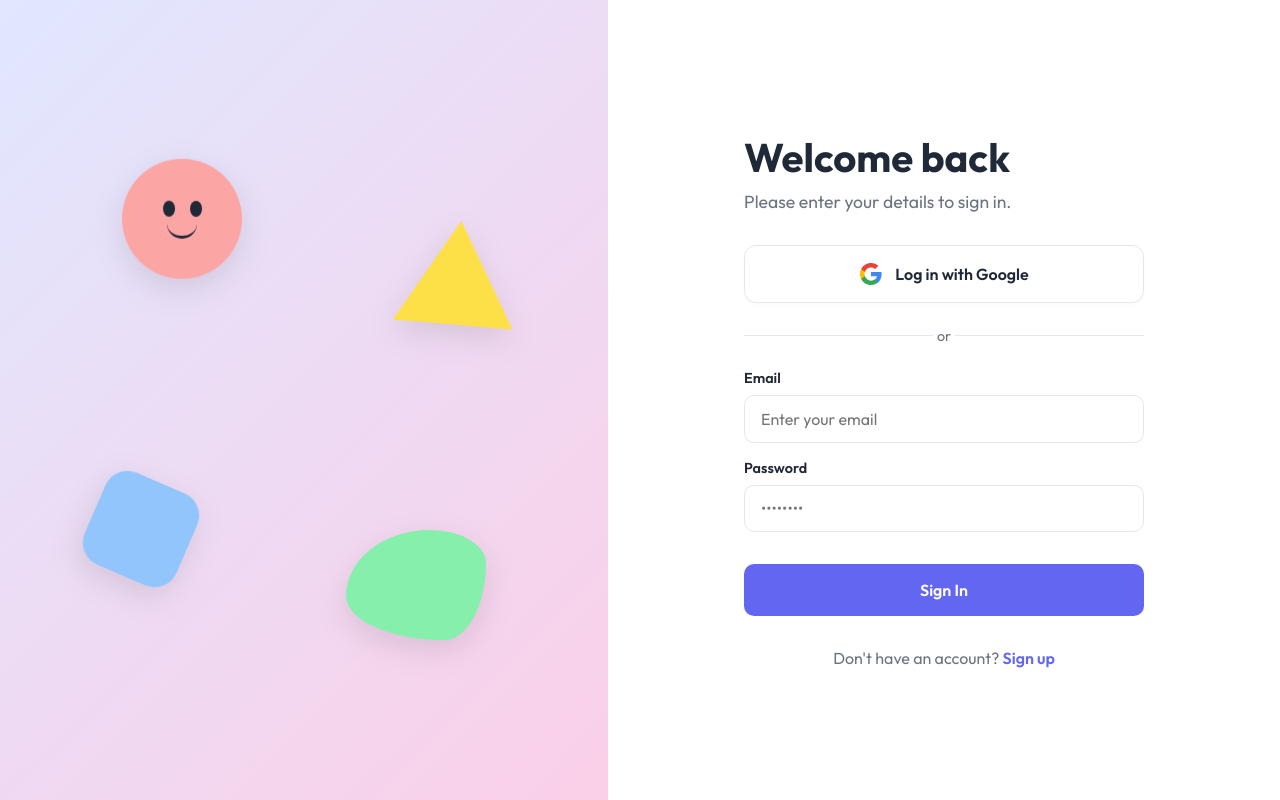
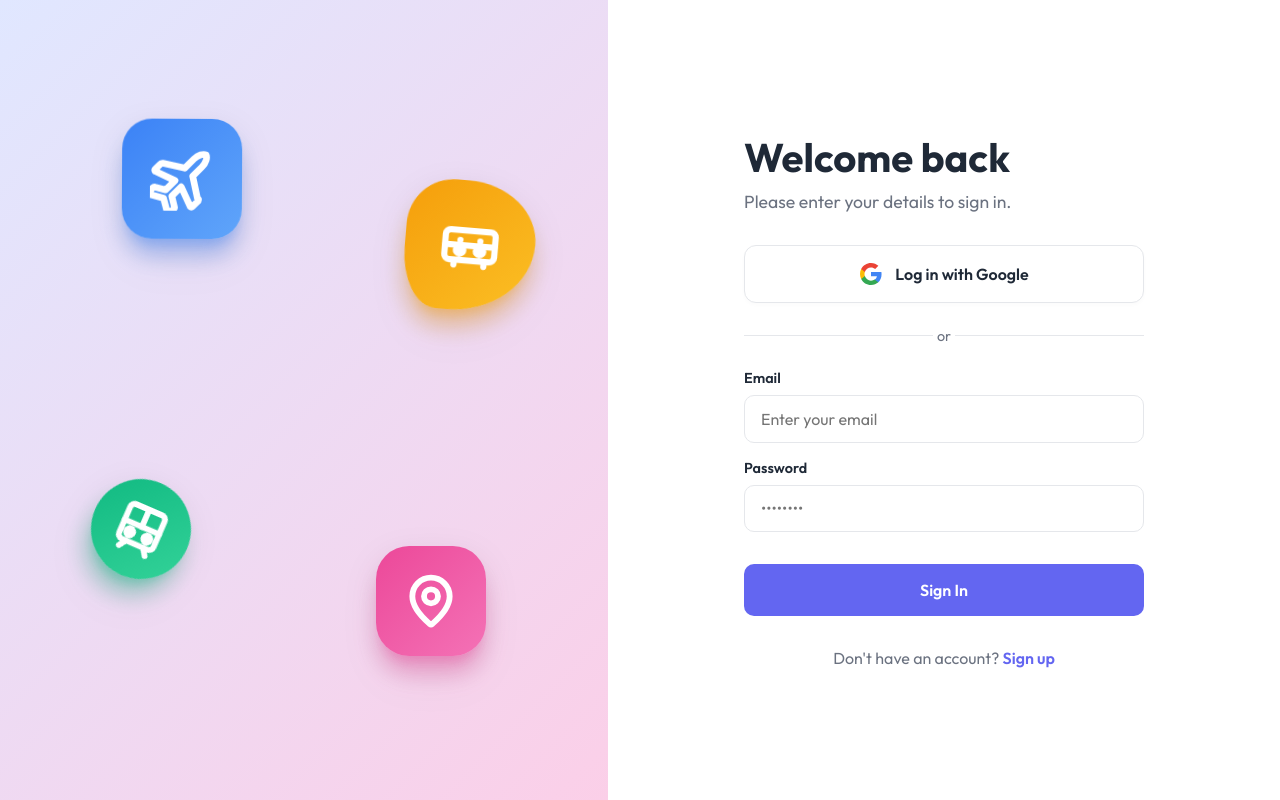
Before and after one commit to TehGaa/minggat-dulu-frontend, a Next.js app: page / in a window 1280 px wide. Built offline with nearby package versions, Linux system fonts and the light colour scheme.

Commit message:
change: icons in login page

```diff
--- a/app/globals.css
+++ b/app/globals.css
@@ -218,67 +218,46 @@ body {
 .char-1 {
   width: 120px;
   height: 120px;
-  background-color: #fca5a5;
-  border-radius: 50%;
-  top: 20%;
+  background: linear-gradient(135deg, #3b82f6, #60a5fa);
+  border-radius: 30px;
+  top: 15%;
   left: 20%;
   animation: float 6s ease-in-out infinite;
+  box-shadow: 0 20px 25px -5px rgba(59, 130, 246, 0.4), 0 10px 10px -5px rgba(59, 130, 246, 0.2);
 }
 
 .char-2 {
   width: 100px;
   height: 100px;
-  background-color: #93c5fd;
-  border-radius: 24px;
+  background: linear-gradient(135deg, #10b981, #34d399);
+  border-radius: 50%;
   bottom: 25%;
   left: 15%;
-  animation: float 7s ease-in-out infinite 1s;
-  transform: rotate(15deg);
+  animation: floatRotate 7s ease-in-out infinite 1s;
+  box-shadow: 0 20px 25px -5px rgba(16, 185, 129, 0.4), 0 10px 10px -5px rgba(16, 185, 129, 0.2);
 }
 
 .char-3 {
-  width: 0;
-  height: 0;
-  border-left: 60px solid transparent;
-  border-right: 60px solid transparent;
-  border-bottom: 104px solid #fde047;
-  top: 30%;
-  right: 15%;
+  width: 130px;
+  height: 130px;
+  background: linear-gradient(135deg, #f59e0b, #fbbf24);
+  border-radius: 40% 60% 70% 30% / 40% 50% 60% 50%;
+  top: 25%;
+  right: 12%;
   animation: float 8s ease-in-out infinite 2s;
+  box-shadow: 0 20px 25px -5px rgba(245, 158, 11, 0.4), 0 10px 10px -5px rgba(245, 158, 11, 0.2);
 }
 
 .char-4 {
-  width: 140px;
+  width: 110px;
   height: 110px;
-  background-color: #86efac;
-  border-radius: 60% 40% 30% 70% / 60% 30% 70% 40%;
-  bottom: 20%;
+  background: linear-gradient(135deg, #ec4899, #f472b6);
+  border-radius: 30%;
+  bottom: 18%;
   right: 20%;
   animation: float 5s ease-in-out infinite 0.5s;
-}
-
-/* Eyes for blinking character */
-.eyes-container {
-  display: flex;
-  gap: 15px;
-  margin-bottom: 20px; /* offset slightly upwards in circle */
-}
-
-.eye {
-  width: 12px;
-  height: 16px;
-  background-color: #1f2937;
-  border-radius: 50%;
-  animation: blink 4s infinite;
-}
-
-.smile {
-  position: absolute;
-  width: 30px;
-  height: 15px;
-  border-bottom: 3px solid #1f2937;
-  border-radius: 0 0 30px 30px;
-  top: 65px;
+  box-shadow: 0 20px 25px -5px rgba(236, 72, 153, 0.4), 0 10px 10px -5px rgba(236, 72, 153, 0.2);
+  transform: rotate(-10deg);
 }
 
 @keyframes float {
@@ -306,9 +285,6 @@ body {
 }
 
 /* Adding generic float for non-rotating elements */
-.char-2 {
-  animation: floatRotate 7s ease-in-out infinite 1s;
-}
 
 @keyframes floatRotate {
   0% {
--- a/app/page.tsx
+++ b/app/page.tsx
@@ -6,18 +6,47 @@ export default function Home() {
       {/* Left Side - Vibrant & Playful */}
       <div className="split-left">
         <div className="characters-container">
-          {/* Blinking Character */}
+          {/* Airplane Logo */}
           <div className="character char-1">
-            <div className="eyes-container">
-              <div className="eye"></div>
-              <div className="eye"></div>
-            </div>
-            <div className="smile"></div>
+            <svg xmlns="http://www.w3.org/2000/svg" width="64" height="64" viewBox="0 0 24 24" fill="none" stroke="white" strokeWidth="2.5" strokeLinecap="round" strokeLinejoin="round">
+              <path d="M17.8 19.2 16 11l3.5-3.5C21 6 21.5 4 21 3c-1-.5-3 0-4.5 1.5L13 8 4.8 6.2c-.5-.1-.9.2-1.1.5l-1.8 1.8c-.2.2-.2.5 0 .7l7.5 3.5-3.5 3.5-4-1c-.3-.1-.6 0-.8.2l-1.8 1.8c-.2.2 0 .5.3.6l5.5 1.5 1.5 5.5c.1.3.4.5.6.3l1.8-1.8c.2-.2.3-.5.2-.8l-1-4 3.5-3.5 3.5 7.5c.2.2.5.2.7 0l1.8-1.8c.3-.2.6-.6.5-1.1z"/>
+            </svg>
           </div>
 
-          <div className="character char-2"></div>
-          <div className="character char-3"></div>
-          <div className="character char-4"></div>
+          {/* Train Logo */}
+          <div className="character char-2">
+            <svg xmlns="http://www.w3.org/2000/svg" width="56" height="56" viewBox="0 0 24 24" fill="none" stroke="white" strokeWidth="2.5" strokeLinecap="round" strokeLinejoin="round">
+              <rect x="4" y="3" width="16" height="16" rx="2" />
+              <path d="M4 11h16" />
+              <path d="M12 3v8" />
+              <path d="M8 19l-2 3" />
+              <path d="M16 19l2 3" />
+              <circle cx="8" cy="15" r="1.5" fill="white" />
+              <circle cx="16" cy="15" r="1.5" fill="white" />
+            </svg>
+          </div>
+
+          {/* Bus Logo */}
+          <div className="character char-3">
+            <svg xmlns="http://www.w3.org/2000/svg" width="60" height="60" viewBox="0 0 24 24" fill="none" stroke="white" strokeWidth="2.5" strokeLinecap="round" strokeLinejoin="round">
+              <rect x="2" y="6" width="20" height="12" rx="2" />
+              <path d="M2 12h20" />
+              <path d="M6 18v2" />
+              <path d="M18 18v2" />
+              <circle cx="8" cy="14" r="1.5" fill="white" />
+              <circle cx="16" cy="14" r="1.5" fill="white" />
+              <path d="M8 10h0" />
+              <path d="M16 10h0" />
+            </svg>
+          </div>
+
+          {/* Map Pin Logo */}
+          <div className="character char-4">
+            <svg xmlns="http://www.w3.org/2000/svg" width="56" height="56" viewBox="0 0 24 24" fill="none" stroke="white" strokeWidth="2.5" strokeLinecap="round" strokeLinejoin="round">
+              <path d="M20 10c0 4.993-5.539 10.193-7.399 11.799a1 1 0 0 1-1.202 0C9.539 20.193 4 14.993 4 10a8 8 0 0 1 16 0" />
+              <circle cx="12" cy="10" r="3" />
+            </svg>
+          </div>
         </div>
       </div>
 
```
